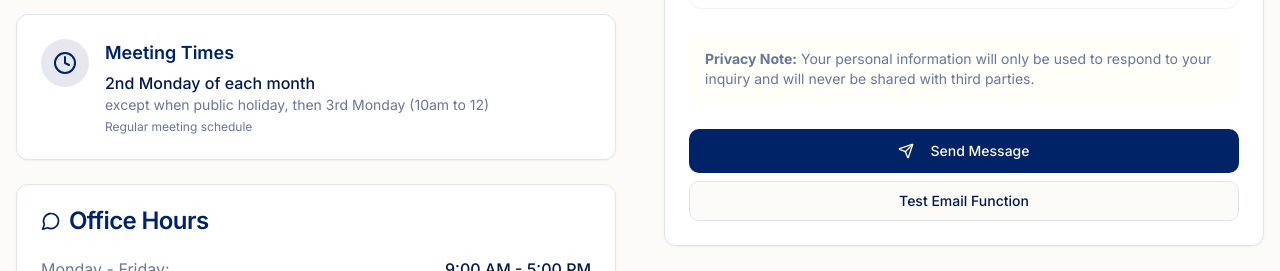
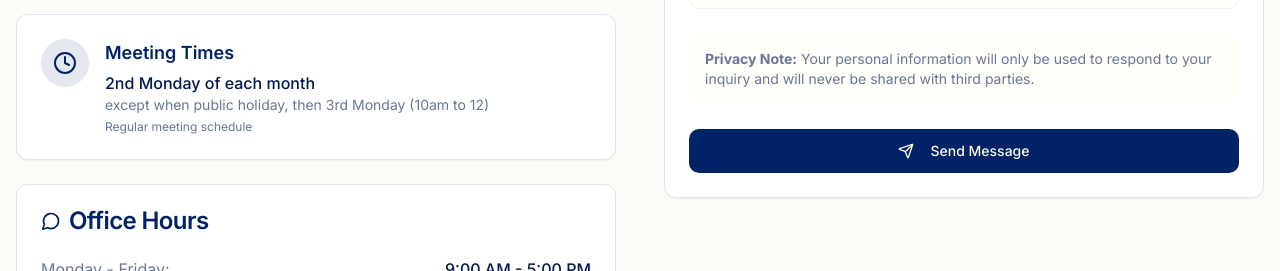
Before and after one commit to crowboy9798/kpclub, a React (Vite) app: page /contact in a window 1280 px wide. Shown: the part 840-1111 px from the top of the page. Built offline with nearby package versions, Linux system fonts and the light colour scheme.

Commit message:
Remove test email button
Remove the test email button from the contact page.

```diff
--- a/src/pages/Contact.tsx
+++ b/src/pages/Contact.tsx
@@ -88,26 +88,6 @@ const Contact = () => {
     });
   };
 
-  const testEmail = async () => {
-    try {
-      const { data, error } = await supabase.functions.invoke('test-email');
-      if (error) throw error;
-
-      toast({
-        title: "Email Test Result",
-        description: data.success ? "Email test successful!" : "Email test failed",
-        variant: data.success ? "default" : "destructive"
-      });
-      console.log("Email test result:", data);
-    } catch (error) {
-      console.error("Email test error:", error);
-      toast({
-        title: "Email Test Failed",
-        description: "Could not test email function",
-        variant: "destructive"
-      });
-    }
-  };
 
   const contactInfo = [
     {
@@ -312,16 +292,10 @@ const Contact = () => {
                     </p>
                   </div>
 
-                  <div className="space-y-2">
-                    <Button type="submit" size="lg" className="w-full">
-                      <Send className="w-4 h-4 mr-2" />
-                      Send Message
-                    </Button>
-
-                    <Button type="button" onClick={testEmail} variant="outline" className="w-full">
-                      Test Email Function
-                    </Button>
-                  </div>
+                  <Button type="submit" size="lg" className="w-full">
+                    <Send className="w-4 h-4 mr-2" />
+                    Send Message
+                  </Button>
                 </form>
               </CardContent>
             </Card>
```
